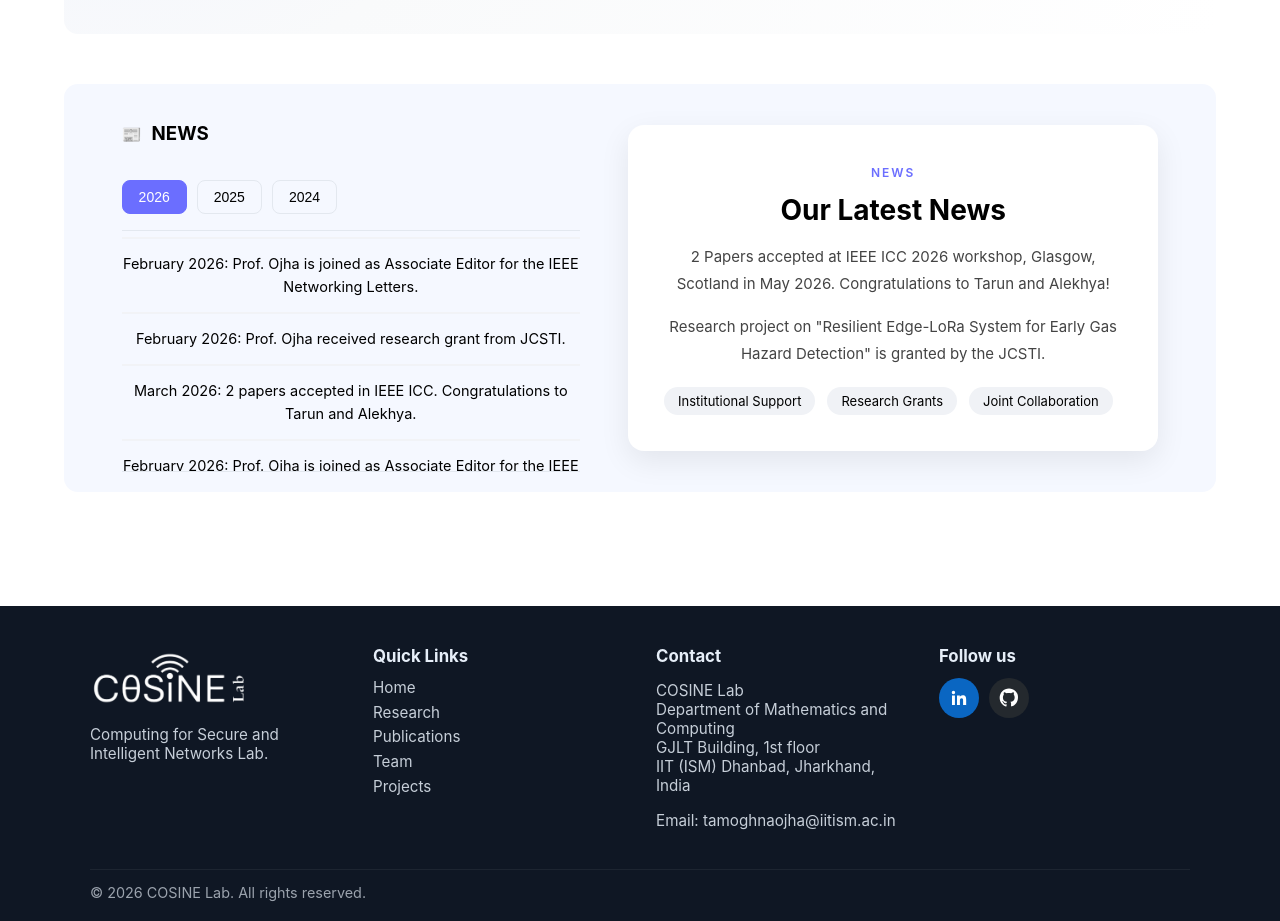
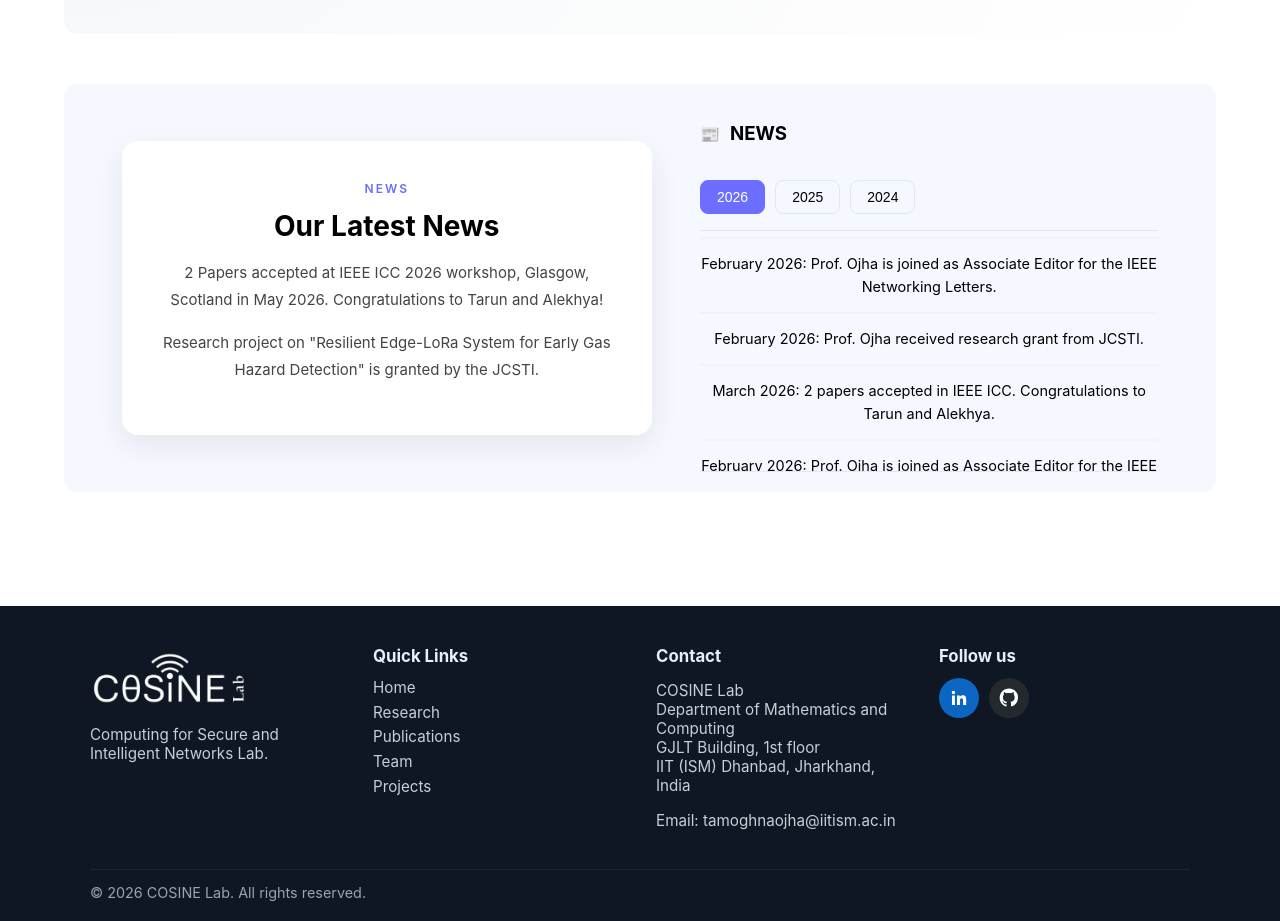
Before and after one commit to cosinelab-iitism/cosinelab-iitism.github.io, a React (Create React App) app: page / in a window 1280 px wide. Shown: the part 2140-3061 px from the top of the page. Built offline with nearby package versions, Linux system fonts and the light colour scheme.

Commit message:
sponsors and news

```diff
--- a/src/components/NewsTicker.js
+++ b/src/components/NewsTicker.js
@@ -48,6 +48,22 @@ function NewsTicker() {
     <div className="partners-section">
       <div className="partners-container">
         {/* LEFT – NEWS */}
+        <div className="content-card">
+          <span className="eyebrow-text">NEWS</span>
+
+          <h2 className="card-title">Our Latest News</h2>
+
+          <p className="card-text">
+            2 Papers accepted at IEEE ICC 2026 workshop, Glasgow, Scotland in May 2026. Congratulations to Tarun and Alekhya!
+          </p>
+
+          <p className="card-text">
+            Research project on "Resilient Edge-LoRa System for Early Gas Hazard Detection" is granted by the JCSTI.
+          </p>
+        </div>
+
+
+        {/* RIGHT – CONTENT */}
         <div className="news-panel">
           <div className="news-header">
             <span className="news-icon">📰</span>
@@ -76,27 +92,6 @@ function NewsTicker() {
             </div>
           </div>
         </div>
-
-        {/* RIGHT – CONTENT */}
-        <div className="content-card">
-          <span className="eyebrow-text">NEWS</span>
-
-          <h2 className="card-title">Our Latest News</h2>
-
-          <p className="card-text">
-            2 Papers accepted at IEEE ICC 2026 workshop, Glasgow, Scotland in May 2026. Congratulations to Tarun and Alekhya!
-          </p>
-
-          <p className="card-text">
-            Research project on "Resilient Edge-LoRa System for Early Gas Hazard Detection" is granted by the JCSTI.
-          </p>
-
-          <div className="tag-row">
-            <span className="tag">Institutional Support</span>
-            <span className="tag">Research Grants</span>
-            <span className="tag">Joint Collaboration</span>
-          </div>
-        </div>
       </div>
     </div>
   );
--- a/src/components/Sponsors.css
+++ b/src/components/Sponsors.css
@@ -214,6 +214,7 @@
 
   .slider-card {
     max-width: 100%;
+    height: max-content;
     padding-left: 1rem;
     padding-right: 1rem;
   }
```
